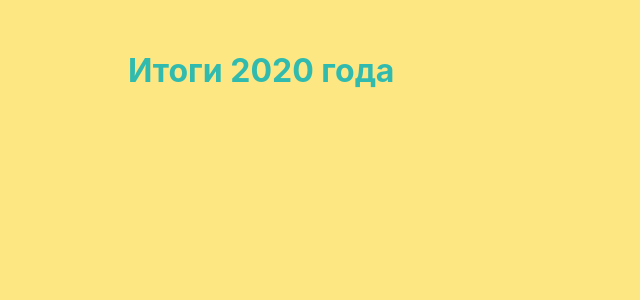
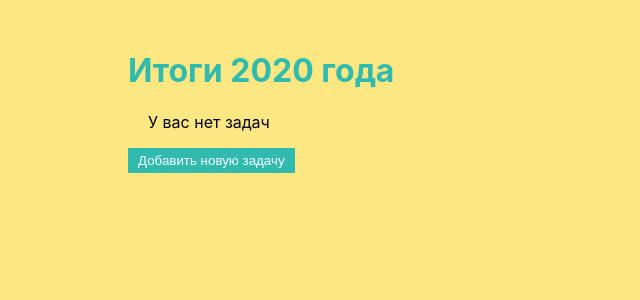
Before and after one commit to belevd/new-year-app, a React (Create React App) app: page / in a window 1280 px wide. Shown: the top 300 px of the page, without its empty margins (0-640 px from the left). Built offline with nearby package versions, Linux system fonts and the light colour scheme.

Commit message:
added main functions to app

```diff
--- a/package.json
+++ b/package.json
@@ -6,6 +6,7 @@
     "@testing-library/jest-dom": "^5.11.6",
     "@testing-library/react": "^11.2.2",
     "@testing-library/user-event": "^12.6.0",
+    "classnames": "^2.2.6",
     "react": "^17.0.1",
     "react-dom": "^17.0.1",
     "react-scripts": "4.0.1",
--- a/src/App.js
+++ b/src/App.js
@@ -5,23 +5,35 @@ import { ToDoList } from "./components/ToDoList";
 function App() {
   const [listOfDo, setListOfDo] = useState([]);
 
-  const addToDo = (value) => {
+  const addToDo = () => {
     const newDo = {
-      text: value,
+      text: 'Введите задачу',
       completed: false,
     };
     setListOfDo([...listOfDo, newDo]);
   };
 
-  const removeToDo = (value) => {
-    setListOfDo(listOfDo.filter((item) => item.text !== value));
+  const complete = (id) => {
+    let newList = listOfDo.slice(0);
+    newList[id].completed = !newList[id].completed;
+    setListOfDo(newList)
+  }
+
+  const change = (id, value) => {
+    let newList = listOfDo.slice(0);
+    newList[id].text = value
+    setListOfDo(newList)
+  }
+
+  const removeToDo = (id) => {
+    setListOfDo(listOfDo.filter((item, index) => index !== id));
   };
 
   return (
     <>
       <div className="content">
         <h1 className="mainTitle">Итоги 2020 года</h1>
-        <ToDoList list={listOfDo} />
+        <ToDoList list={listOfDo} addNew={addToDo} remove={removeToDo} complete={complete} change={change} />
       </div>
     </>
   );
--- a/src/components/ToDo.js
+++ b/src/components/ToDo.js
@@ -1,5 +1,48 @@
-import React from "react";
+import React, { useState } from "react";
+import "./styles.css";
+import cn from "classnames";
 
-export function ToDo(item, index) {
-  return <li key={index}></li>;
-}
+export const ToDo = ({ item, index, remove, complete, change }) => {
+  const [changing, setChanging] = useState(false);
+
+  const changeInput = (e) => {
+    change(index, e.currentTarget.value);
+  };
+
+  return (
+    <li className="list-item">
+      <div className='task__text_container'>
+        {changing ? (
+          <input
+            value={item.text}
+            className={cn("task__input")}
+            placeholder="Введите текст задачи"
+            onBlur={() => setChanging(false)}
+            onChange={changeInput}
+          />
+        ) : (
+          <span
+            className={cn("task__text", {
+              "task__text-completed": item.completed,
+            })}
+            onClick={() => setChanging(true)}
+          >
+            {item.text}
+          </span>
+        )}
+      </div>
+      <button
+        className={cn("button", "button-remove")}
+        onClick={() => remove(index)}
+      >
+        x
+      </button>
+      <button
+        className={cn("button", "button-completed")}
+        onClick={() => complete(index)}
+      >
+        Выполнено
+      </button>
+    </li>
+  );
+};
--- a/src/components/ToDoList.js
+++ b/src/components/ToDoList.js
@@ -1,12 +1,30 @@
 import React from "react";
 import { ToDo } from "./ToDo";
+import './styles.css'
+import cn from 'classnames'
 
-export const ToDoList = (list) => {
+export const ToDoList = ({ list, addNew, remove, complete, change }) => {
   return (
-    <ul className="listOfDo">
-      {list.lenght && list.map((item, index) => (
-        <ToDo item={item} index={index} />
-      ))}
-    </ul>
+    <>
+      <ul className="listOfDo">
+        {list.length ? (
+          list.map((item, index) => {
+            return (
+              <ToDo
+                key={index}
+                item={item}
+                index={index}
+                remove={remove}
+                complete={complete}
+                change={change}
+              />
+            );
+          })
+        ) : (
+          <span>У вас нет задач</span>
+        )}
+      </ul>
+      <button className={cn('button', 'button-addNewTask')} onClick={() => addNew()}>Добавить новую задачу</button>
+    </>
   );
 };
--- /dev/null
+++ b/src/components/styles.css
@@ -0,0 +1,64 @@
+.listOfDo {
+  list-style: none;
+  padding-left: 20px;
+}
+
+.list-item {
+  padding: 5x 5px;
+  margin: 5px 0;
+}
+
+.task__text_container {
+  display: inline-block;
+  width: 30%;
+}
+
+.task__text {
+}
+
+.task__input {
+}
+
+.task__text-completed {
+  text-decoration: line-through;
+}
+
+.button {
+  padding: 5px 10px;
+  border: none;
+  outline: none;
+  cursor: pointer;
+}
+
+.button-remove {
+  background-color: red;
+  border-radius: 50%;
+  text-align: center;
+  margin: 5px;
+}
+
+.button-remove:hover,
+.button-remove:active {
+  background-color: rgb(247, 93, 93);
+}
+
+.button-completed {
+  background-color: rgb(80, 158, 80);
+  color: white;
+  margin: 5px;
+}
+
+.button-completed:hover,
+.button-completed:active {
+  background-color: rgb(107, 173, 107);
+}
+
+.button-addNewTask {
+  background-color: rgb(49, 187, 175);
+  color: #fff;
+}
+
+.button-addNewTask:hover,
+.button-addNewTask:active {
+  background-color: rgb(37, 148, 139);
+}
```
Also changed, not shown: 2 other files (tests, documents, lock files or other folders).
